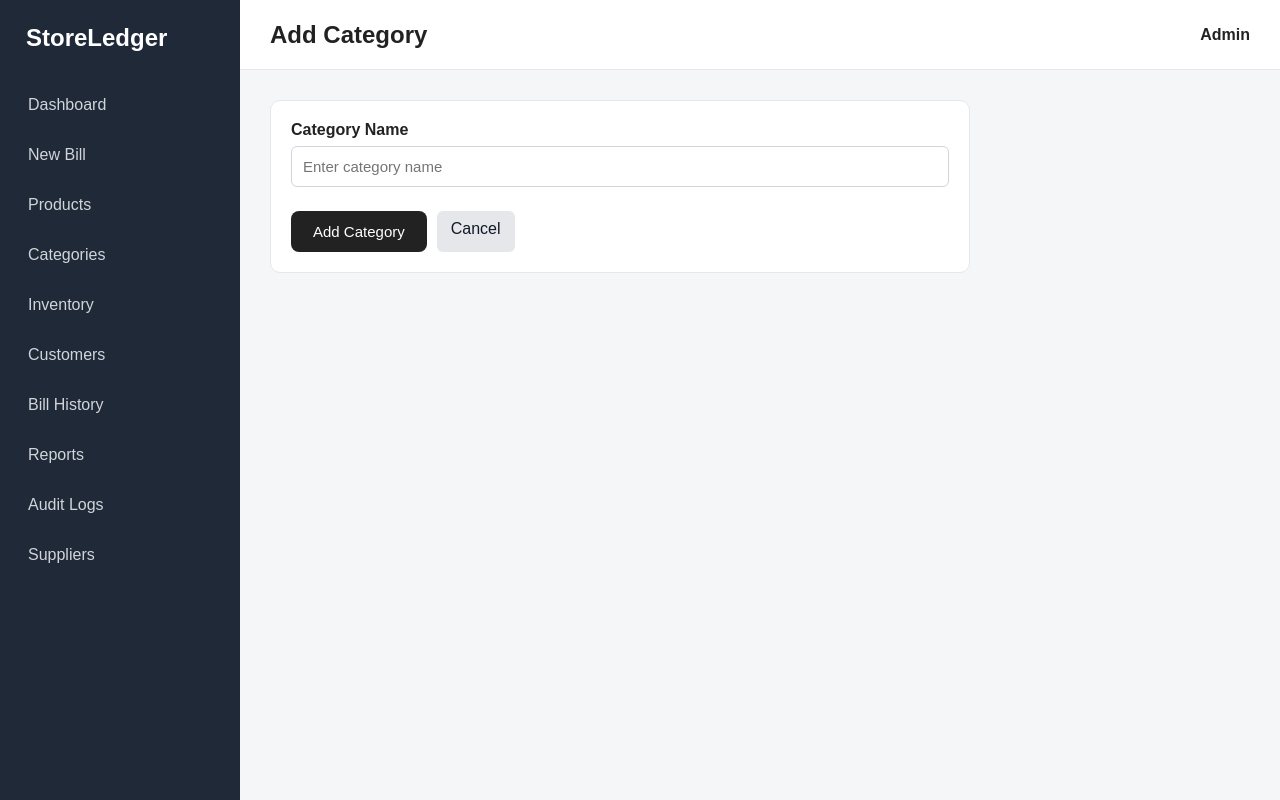
After one commit to tushar-011/StoreLedger, a Flask app: page /categories/add in a window 1280 px wide. The commit adds this page. Run offline with Flask 3, Linux system fonts and the light colour scheme.

Commit message:
Add category management and category reports

```diff
--- a/app.py
+++ b/app.py
@@ -5,7 +5,8 @@ from flask import(
     request,
     redirect,
     url_for,
-    Response
+    Response,
+    jsonify
 )
 import mysql.connector
 from db import get_db_connection
@@ -36,22 +37,6 @@ def database_test():
 
     except Exception as error:
         return f"Database connection failed: {error}"
-
-
-@app.route("/categories")
-def categories():
-    connection = get_db_connection()
-
-    cursor = connection.cursor(dictionary=True)
-
-    cursor.execute("SELECT * FROM categories")
-
-    category_data = cursor.fetchall()
-
-    cursor.close()
-    connection.close()
-
-    return category_data
 
 @app.route("/dashboard")
 def dashboard():
@@ -1927,6 +1912,361 @@ def delete_supplier(supplier_id):
         url_for("suppliers")
     )
 
+@app.route("/api/categories")
+def categories_api():
+
+    connection = get_db_connection()
+    cursor = connection.cursor(dictionary=True)
+
+    cursor.execute(
+        """
+        SELECT
+            category_id,
+            category_name
+        FROM categories
+        ORDER BY category_name
+        """
+    )
+
+    categories = cursor.fetchall()
+
+    cursor.close()
+    connection.close()
+
+    return jsonify(categories)
+
+@app.route("/categories")
+def category_list():
+
+    connection = get_db_connection()
+    cursor = connection.cursor(dictionary=True)
+
+    cursor.execute(
+        """
+        SELECT
+            c.category_id,
+            c.category_name,
+            COUNT(p.product_id) AS product_count
+        FROM categories c
+
+        LEFT JOIN products p
+            ON c.category_id = p.category_id
+
+        GROUP BY
+            c.category_id,
+            c.category_name
+
+        ORDER BY c.category_name
+        """
+    )
+
+    category_data = cursor.fetchall()
+
+    error = request.args.get("error")
+
+    cursor.close()
+    connection.close()
+
+    return render_template(
+        "categories.html",
+        categories=category_data,
+        error=error
+    )
+
+@app.route("/categories/add", methods=["GET", "POST"])
+def add_category():
+
+    if request.method == "POST":
+
+        category_name = request.form["category_name"].strip()
+
+        if not category_name:
+            return render_template(
+                "add_category.html",
+                error="Category name is required."
+            )
+
+        connection = get_db_connection()
+        cursor = connection.cursor()
+
+        try:
+
+            cursor.execute(
+                """
+                INSERT INTO categories
+                (
+                    category_name
+                )
+                VALUES (%s)
+                """,
+                (category_name,)
+            )
+
+            connection.commit()
+
+        except mysql.connector.IntegrityError:
+
+            cursor.close()
+            connection.close()
+
+            return render_template(
+                "add_category.html",
+                error="Category already exists."
+            )
+
+        cursor.close()
+        connection.close()
+
+        return redirect(
+            url_for("category_list")
+        )
+
+    return render_template(
+        "add_category.html"
+    )
+
+@app.route(
+    "/categories/edit/<int:category_id>",
+    methods=["GET", "POST"]
+)
+def edit_category(category_id):
+
+    connection = get_db_connection()
+    cursor = connection.cursor(dictionary=True)
+
+    if request.method == "POST":
+
+        category_name = request.form["category_name"].strip()
+
+        if not category_name:
+
+            cursor.close()
+            connection.close()
+
+            return render_template(
+                "edit_category.html",
+                category={
+                    "category_id": category_id,
+                    "category_name": category_name
+                },
+                error="Category name is required."
+            )
+
+        try:
+
+            update_cursor = connection.cursor()
+
+            update_cursor.execute(
+                """
+                UPDATE categories
+                SET category_name = %s
+                WHERE category_id = %s
+                """,
+                (
+                    category_name,
+                    category_id
+                )
+            )
+
+            connection.commit()
+
+            update_cursor.close()
+
+        except mysql.connector.IntegrityError:
+
+            cursor.close()
+            connection.close()
+
+            return render_template(
+                "edit_category.html",
+                category={
+                    "category_id": category_id,
+                    "category_name": category_name
+                },
+                error="Another category already has this name."
+            )
+
+        cursor.close()
+        connection.close()
+
+        return redirect(
+            url_for("category_list")
+        )
+
+    cursor.execute(
+        """
+        SELECT
+            category_id,
+            category_name
+        FROM categories
+        WHERE category_id = %s
+        """,
+        (category_id,)
+    )
+
+    category = cursor.fetchone()
+
+    cursor.close()
+    connection.close()
+
+    if not category:
+        return "Category not found.", 404
+
+    return render_template(
+        "edit_category.html",
+        category=category
+    )
+
+@app.route(
+    "/categories/delete/<int:category_id>",
+    methods=["POST"]
+)
+def delete_category(category_id):
+
+    connection = get_db_connection()
+    cursor = connection.cursor(dictionary=True)
+
+    cursor.execute(
+        """
+        SELECT COUNT(*) AS total
+        FROM products
+        WHERE category_id = %s
+        """,
+        (category_id,)
+    )
+
+    product_count = cursor.fetchone()["total"]
+
+    if product_count > 0:
+
+        cursor.close()
+        connection.close()
+
+        return redirect(
+            url_for(
+                "category_list",
+                error=(
+                    "Category cannot be deleted "
+                    "because products are using it."
+                )
+            )
+        )
+
+    delete_cursor = connection.cursor()
+
+    delete_cursor.execute(
+        """
+        DELETE FROM categories
+        WHERE category_id = %s
+        """,
+        (category_id,)
+    )
+
+    connection.commit()
+
+    delete_cursor.close()
+    cursor.close()
+    connection.close()
+
+    return redirect(
+        url_for("category_list")
+    )
+
+@app.route("/reports/categories")
+def category_report():
+
+    connection = get_db_connection()
+    cursor = connection.cursor(dictionary=True)
+
+    cursor.execute(
+        """
+        SELECT
+            c.category_id,
+            c.category_name,
+
+            COALESCE(
+                product_stats.product_count,
+                0
+            ) AS product_count,
+
+            COALESCE(
+                product_stats.total_stock,
+                0
+            ) AS total_stock,
+
+            COALESCE(
+                product_stats.inventory_value,
+                0
+            ) AS inventory_value,
+
+            COALESCE(
+                sales_stats.units_sold,
+                0
+            ) AS units_sold,
+
+            COALESCE(
+                sales_stats.sales_revenue,
+                0
+            ) AS sales_revenue
+
+        FROM categories c
+
+        LEFT JOIN
+        (
+            SELECT
+                category_id,
+                COUNT(*) AS product_count,
+                SUM(stock) AS total_stock,
+                SUM(stock * price) AS inventory_value
+            FROM products
+            GROUP BY category_id
+        ) AS product_stats
+
+            ON c.category_id =
+               product_stats.category_id
+
+        LEFT JOIN
+        (
+            SELECT
+                p.category_id,
+                SUM(oi.quantity) AS units_sold,
+                SUM(
+                    oi.quantity * oi.price
+                ) AS sales_revenue
+
+            FROM order_items oi
+
+            JOIN products p
+                ON oi.product_id = p.product_id
+
+            JOIN orders o
+                ON oi.order_id = o.order_id
+
+            WHERE o.status = 'completed'
+
+            GROUP BY p.category_id
+
+        ) AS sales_stats
+
+            ON c.category_id =
+               sales_stats.category_id
+
+        ORDER BY
+            sales_revenue DESC,
+            c.category_name ASC
+        """
+    )
+
+    report_data = cursor.fetchall()
+
+    cursor.close()
+    connection.close()
+
+    return render_template(
+        "category_report.html",
+        categories=report_data
+    )
+
 
 if __name__ == "__main__":
     app.run(debug=True)
--- /dev/null
+++ b/templates/add_category.html
@@ -0,0 +1,62 @@
+{% extends "base.html" %}
+
+{% block title %}
+Add Category | StoreLedger
+{% endblock %}
+
+{% block page_title %}
+Add Category
+{% endblock %}
+
+{% block content %}
+
+<div class="form-card">
+
+    {% if error %}
+
+    <div class="error-message">
+        {{ error }}
+    </div>
+
+    {% endif %}
+
+    <form method="POST">
+
+        <div class="form-group">
+
+            <label>
+                Category Name
+            </label>
+
+            <input
+                type="text"
+                name="category_name"
+                placeholder="Enter category name"
+                required
+            >
+
+        </div>
+
+        <div class="form-actions">
+
+            <button
+                type="submit"
+                class="primary-button"
+            >
+                Add Category
+            </button>
+
+            <a
+                href="{{ url_for('category_list') }}"
+                class="secondary-button"
+            >
+                Cancel
+            </a>
+
+        </div>
+
+    </form>
+
+</div>
+
+{% endblock %}
--- a/templates/base.html
+++ b/templates/base.html
@@ -26,9 +26,9 @@
                 <a href="{{ url_for('dashboard') }}">Dashboard</a>
                 <a href="{{ url_for('new_bill') }}">New Bill</a>
                 <a href="{{ url_for('products') }}">Products</a>
+                <a href="{{ url_for('category_list') }}">Categories</a>
                 <a href="{{ url_for('inventory') }}">Inventory</a>
                 <a href="{{ url_for('customers') }}">Customers</a>
-                <a href="#">Transactions</a>
                 <a href="{{ url_for('bill_history') }}">Bill History</a>
                 <a href="{{ url_for('reports') }}">Reports</a>
                 <a href="{{ url_for('audit_logs') }}">Audit Logs</a>
```
Also changed, not shown: templates/categories.html (added, +129 -0 lines), templates/category_report.html (added, +99 -0 lines), templates/edit_category.html (added, +62 -0 lines).
